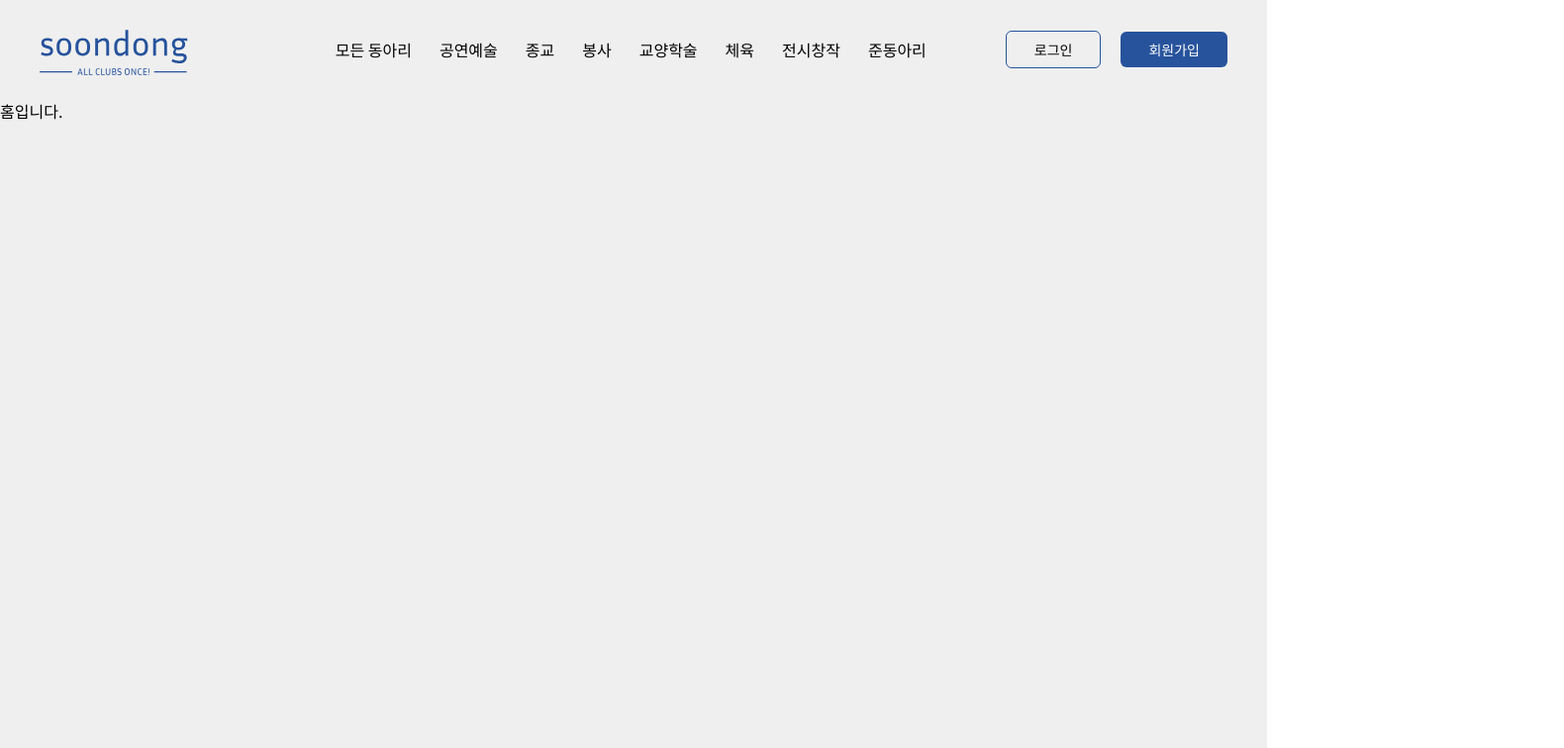
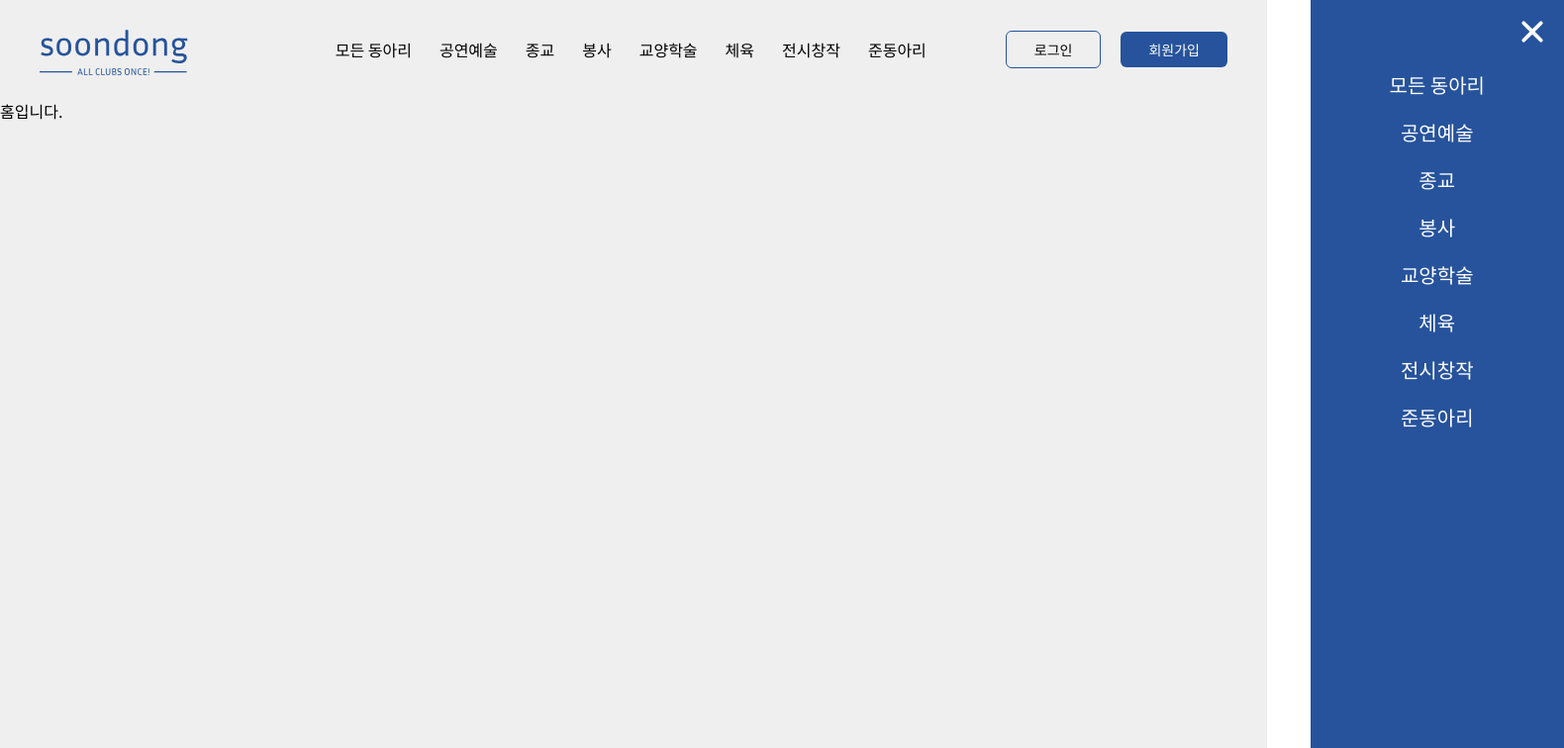
Before and after one commit to TaeWooKim-SCH/soondong, a Next.js app: page /home in a window 1280 px wide. Shown: the top 756 px of the page at 99% size, 1580 px wide, since content can reach past the window. Built offline with nearby package versions, Linux system fonts and the light colour scheme.

Commit message:
feat: 모바일 사이드바 테스트

```diff
--- a/src/app/_components/Layouts/HeaderNav.tsx
+++ b/src/app/_components/Layouts/HeaderNav.tsx
@@ -1,9 +1,9 @@
 import Image from "next/image";
 import Link from "next/link";
-import { IoMenu } from "react-icons/io5";
+import { IoMenu, IoClose } from "react-icons/io5";
 
 export default function HeaderNav() {
-  const DesktopItems = ["모든 동아리", "공연예술", "종교", "봉사", "교양학술", "체육", "전시창작", "준동아리"];
+  const headerItems = ["모든 동아리", "공연예술", "종교", "봉사", "교양학술", "체육", "전시창작", "준동아리"];
 
   return (
     <header className="h-[100px] px-5 flex justify-between items-center sm:px-10">
@@ -17,7 +17,7 @@ export default function HeaderNav() {
       />
       <section className="flex items-center">
         <div className="hidden space-x-7 mr-20 xl:block">
-          {DesktopItems.map((item) => (
+          {headerItems.map((item) => (
             <Link href={`/clubs?name=${item}`} key={item}>{item}</Link>
           ))}
         </div>
@@ -34,6 +34,16 @@ export default function HeaderNav() {
         <div className="ml-2 sm:ml-5 xl:hidden">
           <IoMenu className="sm:size-[40px]" size="30" color="#26539C" />
         </div>
+        <div className="absolute top-0 right-[-300px] h-full bg-blue">
+          <div className="text-end mt-3 mr-3 mb-5">
+            <IoClose className="inline-block sm:size-[40px]" fill="white" size="30" />
+          </div>
+          <div className="px-20 flex flex-col items-center text-white sm:text-xl">
+            {headerItems.map((item) => (
+              <Link className="mb-5" href={`/clubs?name=${item}`} key={item}>{item}</Link>
+            ))}
+          </div>
+        </div>
       </section>
     </header>
   );
--- a/src/app/_components/Layouts/Layout.tsx
+++ b/src/app/_components/Layouts/Layout.tsx
@@ -2,7 +2,7 @@ import HeaderNav from "./HeaderNav";
 
 export default function Layout({ children }: { children: React.ReactNode }) {
   return (
-    <main className="bg-bg-color min-h-full">
+    <main className="bg-bg-color w-[100vw] min-h-full">
       {/*  */}
       <HeaderNav />
       {/*  */}
--- a/src/app/globals.css
+++ b/src/app/globals.css
@@ -12,6 +12,7 @@
 html, body {
   width: 100vw;
   height: 100vh;
+  overflow-x: hidden;
 }
 
 * {
```
